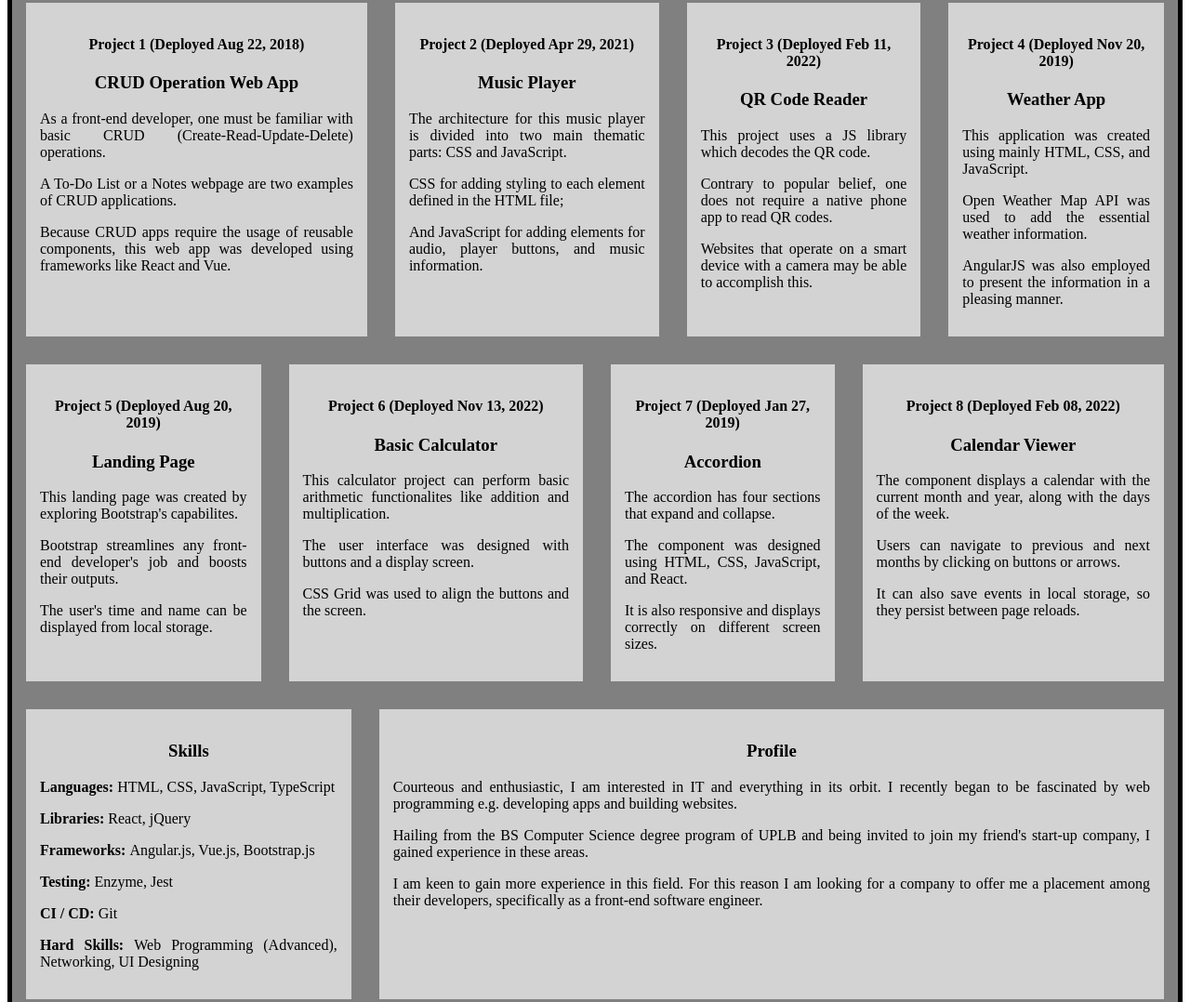
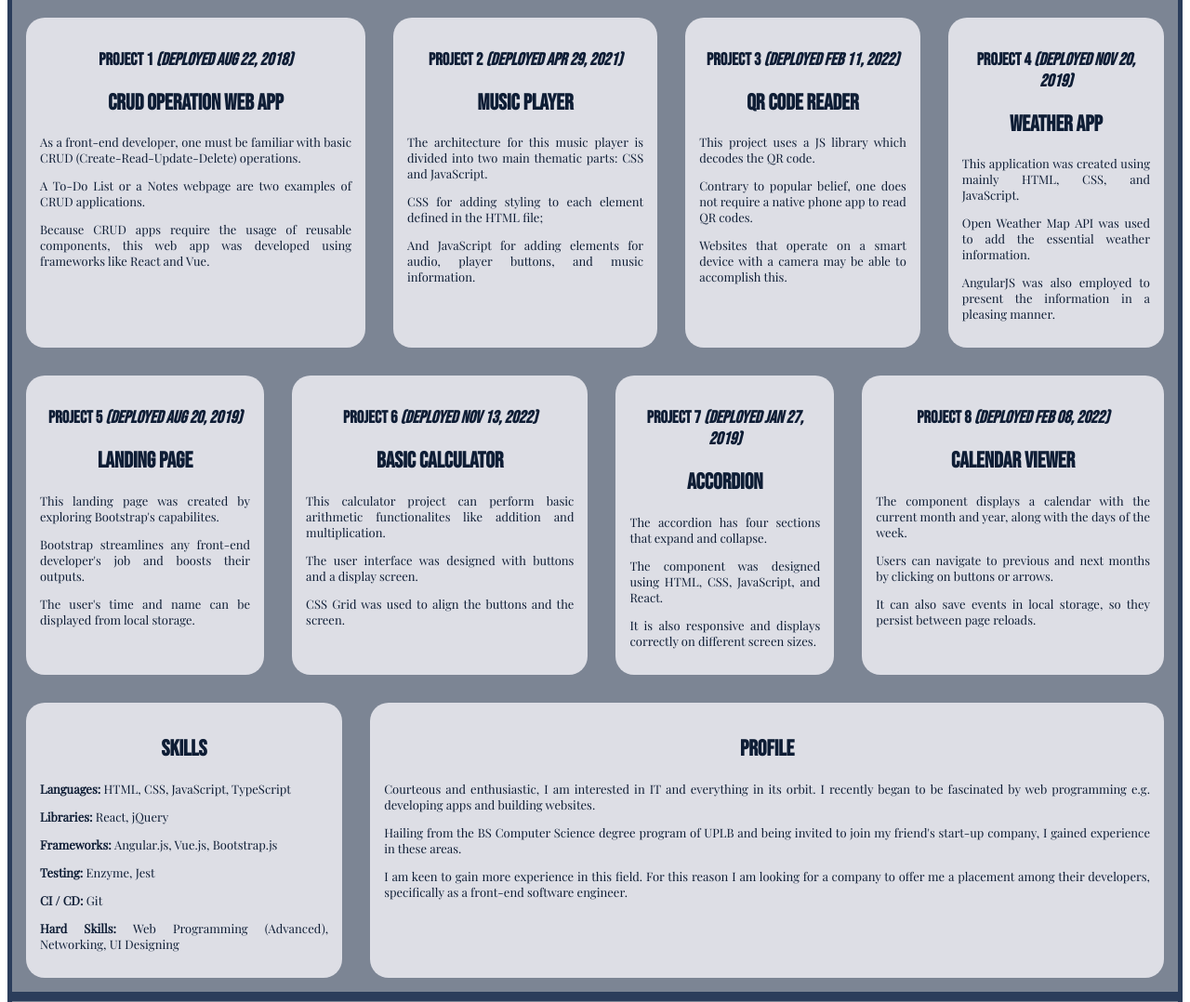
Before and after one commit to CMSC100-1S2324/my-github-page-ericpangaiii, a plain HTML site: page index.html in a window 1280 px wide. Shown: the part 677-1755 px from the top of the page at 93% size. Drawn offline with nearby package versions, Linux system fonts and the light colour scheme.

Commit message:
style: integrated final css styling

```diff
--- a/index.html
+++ b/index.html
@@ -2,7 +2,17 @@
 <html>
     <head>
         <title>Front-end Portfolio Website</title>
+        <!-- external css -->
         <link rel="stylesheet" type="text/css" href="style.css"/>
+
+        <!-- custom fonts -->
+        <link rel="preconnect" href="https://fonts.googleapis.com">
+        <link rel="preconnect" href="https://fonts.gstatic.com" crossorigin>
+        <link href="https://fonts.googleapis.com/css2?family=Bebas+Neue&display=swap" rel="stylesheet">
+
+        <link rel="preconnect" href="https://fonts.googleapis.com">
+        <link rel="preconnect" href="https://fonts.gstatic.com" crossorigin>
+        <link href="https://fonts.googleapis.com/css2?family=Bebas+Neue&family=Playfair+Display&display=swap" rel="stylesheet">
     </head>
 
     <body>
@@ -16,7 +26,7 @@
 
             <div class="flex-container middle">
                 <div class="flex-item">
-                    <h2>ERIC CONRAD V. PANGA III</h2>
+                    <h1>ERIC CONRAD V. PANGA III</h1>
                     <img src="./images/photo.jpg" style="height: 50vh"/>
                 </div>
 
@@ -26,32 +36,32 @@
 
                 <div class="flex-container projects" id="projects">
                     <div class="flex-item">
-                        <h4>Project 1 (Deployed Aug 22, 2018)</h4>
-                        <h3>CRUD Operation Web App</h3>
+                        <h3>Project 1 <em>(Deployed Aug 22, 2018)</em></h3>
+                        <h2>CRUD Operation Web App</h2>
                         <p>As a front-end developer, one must be familiar with basic CRUD (Create-Read-Update-Delete) operations.</p>
                         <p>A To-Do List or a Notes webpage are two examples of CRUD applications.</p>
                         <p>Because CRUD apps require the usage of reusable components, this web app was developed using frameworks like React and Vue.</p>
                     </div>
 
                     <div class="flex-item">
-                        <h4>Project 2 (Deployed Apr 29, 2021)</h4>
-                        <h3>Music Player</h3>
+                        <h3>Project 2 <em>(Deployed Apr 29, 2021)</em></h3>
+                        <h2>Music Player</h2>
                         <p>The architecture for this music player is divided into two main thematic parts: CSS and JavaScript.</p>
                         <p>CSS for adding styling to each element defined in the HTML file;</p>
                         <p>And JavaScript for adding elements for audio, player buttons, and music information.</p>
                     </div>
 
                     <div class="flex-item">
-                        <h4>Project 3 (Deployed Feb 11, 2022)</h4>
-                        <h3>QR Code Reader</h3>
+                        <h3>Project 3 <em>(Deployed Feb 11, 2022)</em></h3>
+                        <h2>QR Code Reader</h2>
                         <p>This project uses a JS library which decodes the QR code.</p>
                         <p>Contrary to popular belief, one does not require a native phone app to read QR codes.</p>
                         <p>Websites that operate on a smart device with a camera may be able to accomplish this.</p>
                     </div>
 
                     <div class="flex-item">
-                        <h4>Project 4 (Deployed Nov 20, 2019)</h4>
-                        <h3>Weather App</h3>
+                        <h3>Project 4 <em>(Deployed Nov 20, 2019)</em></h3>
+                        <h2>Weather App</h2>
                         <p>This application was created using mainly HTML, CSS, and JavaScript.</p>
                         <p>Open Weather Map API was used to add the essential weather information.</p>
                         <p>AngularJS was also employed to present the information in a pleasing manner.</p>
@@ -60,32 +70,32 @@
 
                 <div class="flex-container projects">
                     <div class="flex-item">
-                        <h4>Project 5 (Deployed Aug 20, 2019)</h4>
-                        <h3>Landing Page</h3>
+                        <h3>Project 5 <em>(Deployed Aug 20, 2019)</em></h3>
+                        <h2>Landing Page</h2>
                         <p>This landing page was created by exploring Bootstrap's capabilites.</p>
                         <p>Bootstrap streamlines any front-end developer's job and boosts their outputs.</p>
                         <p>The user's time and name can be displayed from local storage.</p>
                     </div>
 
                     <div class="flex-item">
-                        <h4>Project 6 (Deployed Nov 13, 2022)</h4>
-                        <h3>Basic Calculator</h3>
+                        <h3>Project 6 <em>(Deployed Nov 13, 2022)</em></h3>
+                        <h2>Basic Calculator</h2>
                         <p>This calculator project can perform basic arithmetic functionalites like addition and multiplication.</p>
                         <p>The user interface was designed with buttons and a display screen.</p>
                         <p>CSS Grid was used to align the buttons and the screen.</p>
                     </div>
 
                     <div class="flex-item">
-                        <h4>Project 7 (Deployed Jan 27, 2019)</h4>
-                        <h3>Accordion</h3>
+                        <h3>Project 7 <em>(Deployed Jan 27, 2019)</em></h3>
+                        <h2>Accordion</h2>
                         <p>The accordion has four sections that expand and collapse.</p>
                         <p>The component was designed using HTML, CSS, JavaScript, and React.</p>
                         <p>It is also responsive and displays correctly on different screen sizes.</p>
                     </div>
 
                     <div class="flex-item">
-                        <h4>Project 8 (Deployed Feb 08, 2022)</h4>
-                        <h3>Calendar Viewer</h3>
+                        <h3>Project 8 <em>(Deployed Feb 08, 2022)</em></h3>
+                        <h2>Calendar Viewer</h2>
                         <p>The component displays a calendar with the current month and year, along with the days of the week.</p>
                         <p>Users can navigate to previous and next months by clicking on buttons or arrows.</p>
                         <p>It can also save events in local storage, so they persist between page reloads.</p>
@@ -97,7 +107,7 @@
 
                 <div class="flex-container skills-bio">
                     <div class="flex-item" id="skills">
-                        <h3>Skills</h3>
+                        <h2>Skills</h2>
                         <p><b>Languages: </b>HTML, CSS, JavaScript, TypeScript</p>
                         <p><b>Libraries: </b>React, jQuery</p>
                         <p><b>Frameworks: </b>Angular.js, Vue.js, Bootstrap.js</p>
@@ -107,7 +117,7 @@
                     </div>
 
                     <div class="flex-item" id="bio">
-                        <h3>Profile</h3>
+                        <h2>Profile</h2>
                         <p>Courteous and enthusiastic, I am interested in IT and everything in its orbit. I recently began to be fascinated by web programming e.g. developing  apps and building websites.</p>
                         <p>Hailing from the BS Computer Science degree program of UPLB and being invited to join my friend's start-up company, I gained experience in these areas.</p>
                         <p>I am keen to gain more experience in this field. For this reason I am looking for a company to offer me a placement among their developers, specifically as a front-end software engineer.</p>
--- a/style.css
+++ b/style.css
@@ -6,19 +6,29 @@
 
 .flex-container {
     display: flex;
-    background-color: gray;
+    background-color: #7c8594;
 }
 
 .flex-item {
     flex: auto;
-    background-color: lightgrey;
+    background-color: #dddee5;
     text-align: center;
     margin: 15px;
     padding: 15px;
 }
 
+.top {
+    border-top-right-radius: 20px;
+    border-top-left-radius: 20px;
+}
+
+.bottom {
+    border-bottom-right-radius: 20px;
+    border-bottom-left-radius: 20px;
+}
+
 .top, .middle, .bottom {
-    border: 5px solid black;
+    border: 5px solid #2b3d5b;
 }
 
 .top, .bottom {
@@ -35,7 +45,7 @@
 }
 
 .navigation-bar, .footer-content {
-    background-color: gray;
+    background-color: #7c8594;
 }
 
 .navigation-bar {
@@ -50,10 +60,33 @@
     white-space: nowrap;
 }
 
+
+img {
+    border: 2px solid #2b3d5b;
+}
+
+img, .flex-item {
+    border-radius: 20px;
+}
+
+body {
+    color: #0e1d35;
+}
+
+h1, h2, h3, a {
+    font-family: 'Bebas Neue', sans-serif;
+}
+
+p {
+    font-family: 'Playfair Display', serif;
+    font-size: small;
+}
+
 p {
     text-align: justify;
 }
 
-img {
-    border: 2px solid black;
+
+a {
+    color: #dddee5;
 }
```
